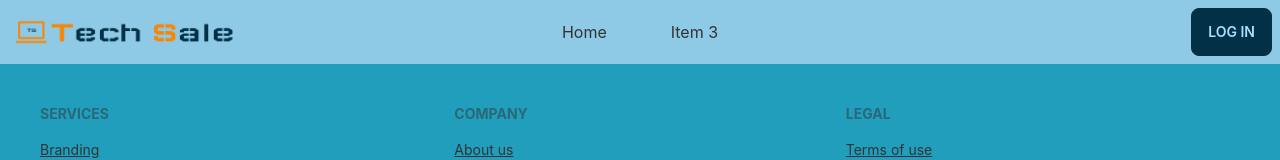
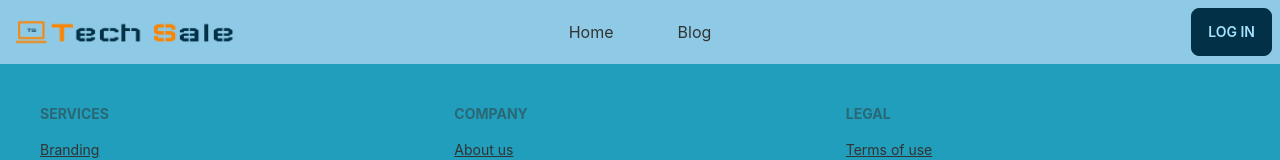
Before and after one commit to aamiraj/tech-sale, a React (Create React App) app: page /dashboard in a window 1280 px wide. Shown: the top 160 px of the page. Built offline with nearby package versions, Linux system fonts and the light colour scheme; no server answers.

Commit message:
error page added

```diff
--- a/src/layouts/NavBar.js
+++ b/src/layouts/NavBar.js
@@ -1,7 +1,7 @@
-import React, {useContext } from "react";
+import React, { useContext } from "react";
 import { FaBars } from "react-icons/fa";
-import { Link, NavLink,  useNavigate  } from "react-router-dom";
-import Logo from '../assets/logo.png'
+import { Link, NavLink, useNavigate } from "react-router-dom";
+import Logo from "../assets/logo.png";
 import { AuthContext } from "../contexts/UserContext";
 import { FaUserAlt } from "react-icons/fa";
 
@@ -41,21 +41,32 @@ function NavBar() {
               </NavLink>
             </li>
             <li tabIndex={0}>
-            {user && <NavLink
+              {user && (
+                <NavLink
                   className={({ isActive }) =>
                     isActive ? "text-amber-500" : undefined
                   }
                   to="/dashboard"
                 >
                   Dashboard
-              </NavLink>}
+                </NavLink>
+              )}
             </li>
             <li>
-              <Link>Item 3</Link>
+              <NavLink
+                className={({ isActive }) =>
+                  isActive ? "text-amber-500" : undefined
+                }
+                to="/blog"
+              >
+                Blog
+              </NavLink>
             </li>
           </ul>
         </div>
-        <Link to='/'><img className="p-2 lg:w-1/2" src={Logo} alt="logo"></img></Link>
+        <Link to="/">
+          <img className="p-2 lg:w-1/2" src={Logo} alt="logo"></img>
+        </Link>
       </div>
       <div className="navbar-center hidden lg:flex">
         <ul className="menu menu-horizontal p-0">
@@ -70,17 +81,26 @@ function NavBar() {
             </NavLink>
           </li>
           <li tabIndex={0}>
-          {user && <NavLink
+            {user && (
+              <NavLink
                 className={({ isActive }) =>
                   isActive ? "text-amber-500" : undefined
                 }
                 to="/dashboard"
               >
                 Dashboard
-              </NavLink>}
+              </NavLink>
+            )}
           </li>
           <li>
-            <Link>Item 3</Link>
+            <NavLink
+              className={({ isActive }) =>
+                isActive ? "text-amber-500" : undefined
+              }
+              to="/blog"
+            >
+              Blog
+            </NavLink>
           </li>
         </ul>
       </div>
@@ -104,9 +124,10 @@ function NavBar() {
             </button>
           </div>
         ) : (
-          <Link to="/login" className="btn btn-primary">Log In</Link>
+          <Link to="/login" className="btn btn-primary">
+            Log In
+          </Link>
         )}
-
       </div>
     </div>
   );
--- /dev/null
+++ b/src/pages/ErrorPage.js
@@ -0,0 +1,28 @@
+import React from "react";
+import useTitle from "../hooks/useTitle";
+import { Link, useRouteError } from "react-router-dom";
+import Error from "../assets/error.png";
+
+const ErrorPage = () => {
+  useTitle("Error");
+  const error = useRouteError();
+
+  return (
+    <div
+      id="error-page"
+      className="flex flex-col justify-center items-center h-screen"
+    >
+      <img src={Error} alt="error" />
+      <h1>Oops!</h1>
+      <p>Sorry, an unexpected error has occurred.</p>
+      <p>
+        <i>{error.statusText || error.message}</i>
+      </p>
+      <Link to="/home" className="underline text-amber-500">
+        Back to home page
+      </Link>
+    </div>
+  );
+};
+
+export default ErrorPage;
--- a/src/pages/LaptopsById.js
+++ b/src/pages/LaptopsById.js
@@ -1,18 +1,21 @@
-import React, { useState } from "react";
+import React from "react";
 import { useLoaderData } from "react-router-dom";
 import LaptopCard from "../comps/LaptopCard";
 import useTitle from "../hooks/useTitle";
 
 function LaptopsById() {
   const laptops = useLoaderData();
-  const [title, setTitle] = useState('')
-  useTitle(title)
+
+  useTitle("Laptops for sale")
 
   return (
     <section className="my-8 mx-auto w-full md:w-3/4">
+      <h1 className="text-4xl font-bold text-center my-8">
+        Available Laptops
+      </h1>
       <div className="grid grid-cols-1 md:grid-cols-2 gap-4">
         {laptops.map((laptop, i) => (
-          <LaptopCard key={i} laptop={laptop} setTitle={(laptop)=>setTitle(laptop.brand)}></LaptopCard>
+          <LaptopCard key={i} laptop={laptop}></LaptopCard>
         ))}
       </div>
     </section>
--- a/src/router/Router.js
+++ b/src/router/Router.js
@@ -2,6 +2,7 @@ import { createBrowserRouter } from "react-router-dom";
 import Main from "../layouts/Main";
 import AddaProduct from "../pages/AddaProduct";
 import Dashboard from "../pages/Dashboard";
+import ErrorPage from "../pages/ErrorPage";
 import Home from "../pages/Home";
 import LaptopsById from "../pages/LaptopsById";
 import LogIn from "../pages/LogIn";
@@ -14,6 +15,7 @@ export const router = createBrowserRouter([
   {
     path: "/",
     element: <Main></Main>,
+    errorElement: <ErrorPage></ErrorPage>,
     children: [
       {
         path: "/",
```
Also changed, not shown: src/assets/error.png (added). Lines whose indentation alone changed are shown as unchanged.
